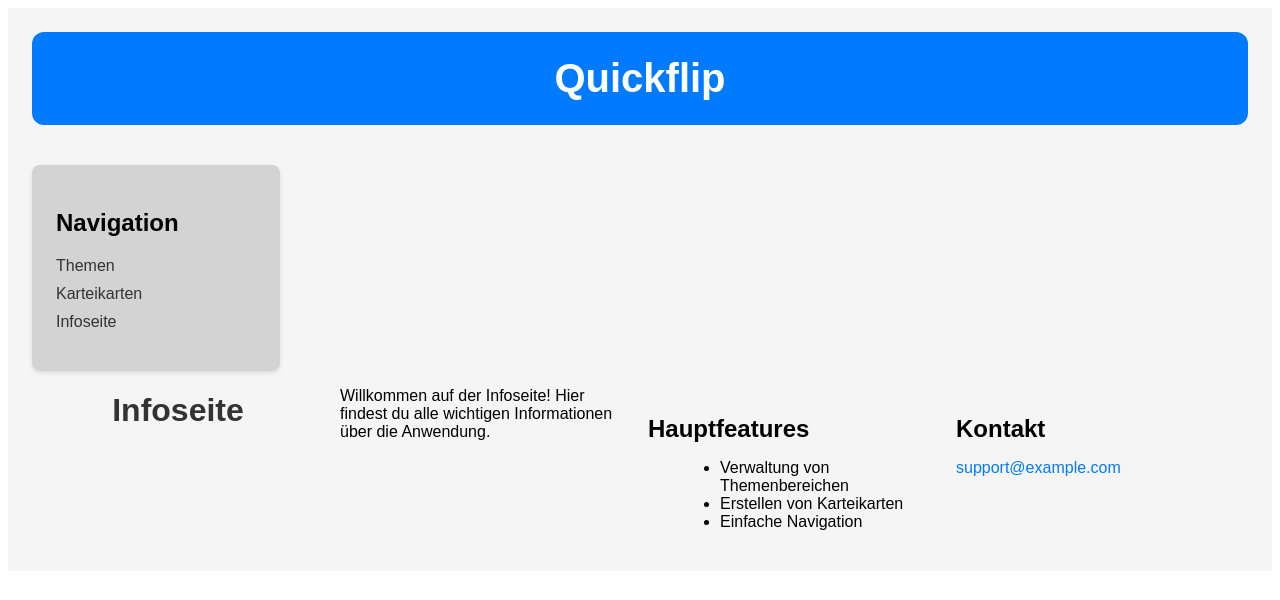
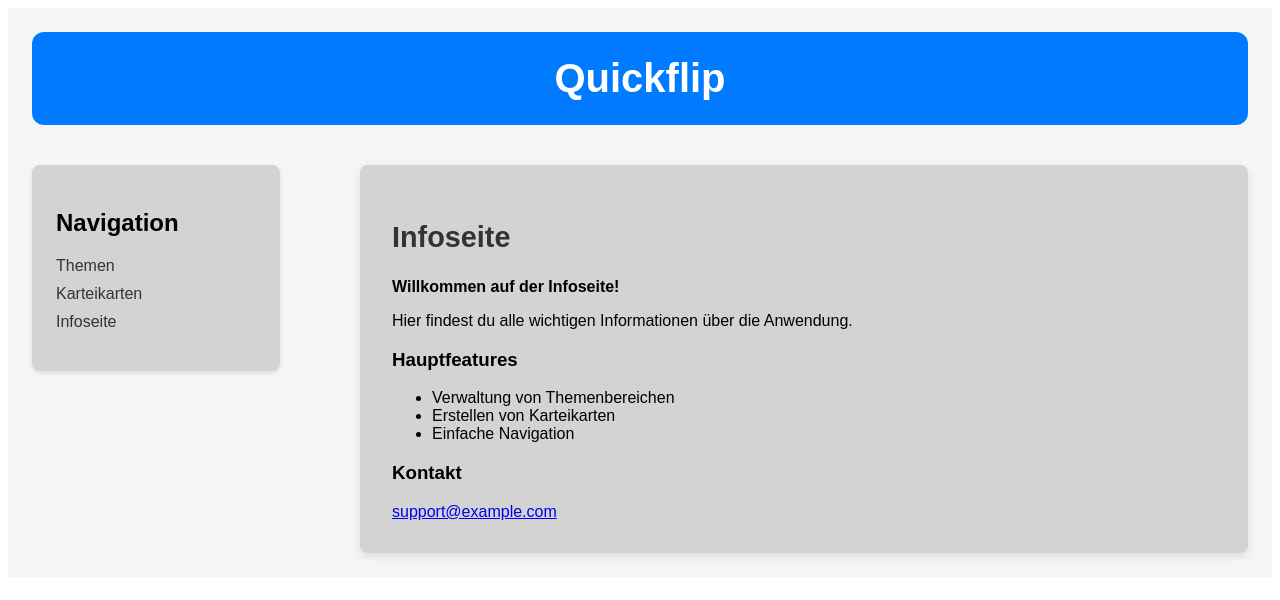
Before and after one commit to JustinKaram04/dhbwka-karteikarten, an Angular app in the folder Frontend/: page /info in a window 1280 px wide. Shown: the top 600 px of the page. Built offline with nearby package versions, Linux system fonts and the light colour scheme.

Commit message:
info css verbessert

```diff
--- a/Frontend/src/app/features/dashboard/dashboard.component.css
+++ b/Frontend/src/app/features/dashboard/dashboard.component.css
@@ -48,7 +48,41 @@
 }
 .topic-image {
   height: 100px;
-  background: linear-gradient(135deg, #e0e0e0, #f8f8f8);
+  background: linear-gradient(135deg, #e0e0e0, #f8f8f8);/* Allgemeines Layout */
+  .info-page {
+    font-family: Arial, sans-serif;
+    padding: 1.5rem;
+    background-color: #f5f5f5;
+    min-height: 100vh;
+    display: flex;
+    flex-direction: column;
+  }
+
+  /* Content Layout */
+  .info-content {
+    display: grid;
+    grid-template-columns: 1fr 3fr;
+    gap: 2rem;
+    align-items: flex-start;
+    flex: 1;
+  }
+
+  /* Infoseiten-Bereich */
+  .info-section {
+    background-color: #d3d3d3;
+    border-radius: 8px;
+    padding: 2rem;
+    box-shadow: 0 3px 8px rgba(0, 0, 0, 0.1);
+    width: 100%;
+    min-height: 100vh;
+    display: flex;
+    flex-direction: column;
+  }
+  .info-section h2 {
+    font-size: 1.8rem;
+    margin-bottom: 1.5rem;
+    color: #333;
+  }
   border-radius: 8px;
   margin-bottom: 0.5rem;
 }
--- a/Frontend/src/app/features/dashboard/dashboard.component.ts
+++ b/Frontend/src/app/features/dashboard/dashboard.component.ts
@@ -12,5 +12,5 @@ import { HeaderComponent } from '../../shared/components/header/header.component
   styleUrl: './dashboard.component.css'
 })
 export class DashboardComponent {
-  topics = ['Politik', 'Physik', 'Geschichte'];
+  topics = ['Politik', 'Physik', 'Geschichte',];
 }
--- a/Frontend/src/app/features/info/info.component.css
+++ b/Frontend/src/app/features/info/info.component.css
@@ -1,67 +1,28 @@
-.infoseite-container {
+/* Allgemeines Layout */
+.info-page {
   font-family: Arial, sans-serif;
   padding: 1.5rem;
   background-color: #f5f5f5;
-  }
+  height: 100%;
+}
 
-  .infoseite-container h1 {
-    font-size: 2rem;
-    color: #333;
-    text-align: center;
-    margin-bottom: 1.5rem;
-  }
+/* Content Layout */
+.info-content {
+  display: grid;
+  grid-template-columns: 1fr 3fr;
+  gap: 2rem;
+  align-items: flex-start;
+}
 
-  .infoseite-container section {
-    margin-top: 1.5rem;
-  }
-
-  .infoseite-container h2 {
-    font-size: 1.5rem;
-    margin-bottom: 1rem;
-  }
-
-  .infoseite-container ul {
-    list-style: disc;
-    margin-left: 2rem;
-  }
-
-  .infoseite-container a {
-    color: #007bff;
-    text-decoration: none;
-  }
-
-  .infoseite-container a:hover {
-    text-decoration: underline;
-  }
-
-
-  .topic-container {
-    display: grid;
-    grid-template-columns: repeat(auto-fit, minmax(200px, 1fr));
-    gap: 1rem;
-  }
-  .topic-card {
-    background-color: #f8f9fa;
-    border: 1px solid #e0e0e0;
-    border-radius: 8px;
-    padding: 1rem;
-    text-align: center;
-    transition: border-color 0.3s ease, box-shadow 0.3s ease;
-  }
-  .topic-card:hover {
-    border-color: #84abd4;
-    box-shadow: 0 2px 6px rgba(0, 0, 0, 0.15);
-  }
-  .topic-image {
-    height: 100px;
-    background: linear-gradient(135deg, #e0e0e0, #f8f8f8);
-    border-radius: 8px;
-    margin-bottom: 0.5rem;
-  }
-  .topic-title {
-    font-size: 1rem;
-    font-weight: bold;
-    color: #333;
-    margin-top: 0.5rem;
-    text-transform: uppercase;
-  }
+/* Infoseiten-Bereich */
+.info-section {
+  background-color: #d3d3d3;
+  border-radius: 8px;
+  padding: 2rem;
+  box-shadow: 0 3px 8px rgba(0, 0, 0, 0.1);
+}
+.info-section h2 {
+  font-size: 1.8rem;
+  margin-bottom: 1.5rem;
+  color: #333;
+}
--- a/Frontend/src/app/features/info/info.component.html
+++ b/Frontend/src/app/features/info/info.component.html
@@ -1,24 +1,23 @@
+<div class="info-page">
+  <app-header></app-header>
+  <div class="info-content">
+    <app-sidebar></app-sidebar>
 
-<div class="infoseite-container">
-   <app-header></app-header>
-   <app-sidebar></app-sidebar>
-   <main class="topics">
-    <div class="topic-container">
-    <h1>Infoseite</h1>
-    <p>Willkommen auf der Infoseite! Hier findest du alle wichtigen Informationen über die Anwendung.</p>
+    <!-- Infoseite -->
+    <main class="info-section">
+      <h2>Infoseite</h2>
+      <p><strong>Willkommen auf der Infoseite!</strong></p>
+      <p>Hier findest du alle wichtigen Informationen über die Anwendung.</p>
 
-    <section>
-      <h2>Hauptfeatures</h2>
+      <h3>Hauptfeatures</h3>
       <ul>
         <li>Verwaltung von Themenbereichen</li>
         <li>Erstellen von Karteikarten</li>
         <li>Einfache Navigation</li>
       </ul>
-    </section>
 
-    <section>
-      <h2>Kontakt</h2>
+      <h3>Kontakt</h3>
       <a href="mailto:support&#64;example.com">support&#64;example.com</a>
-    </section></div>
-  </main>
+    </main>
   </div>
+</div>
```
